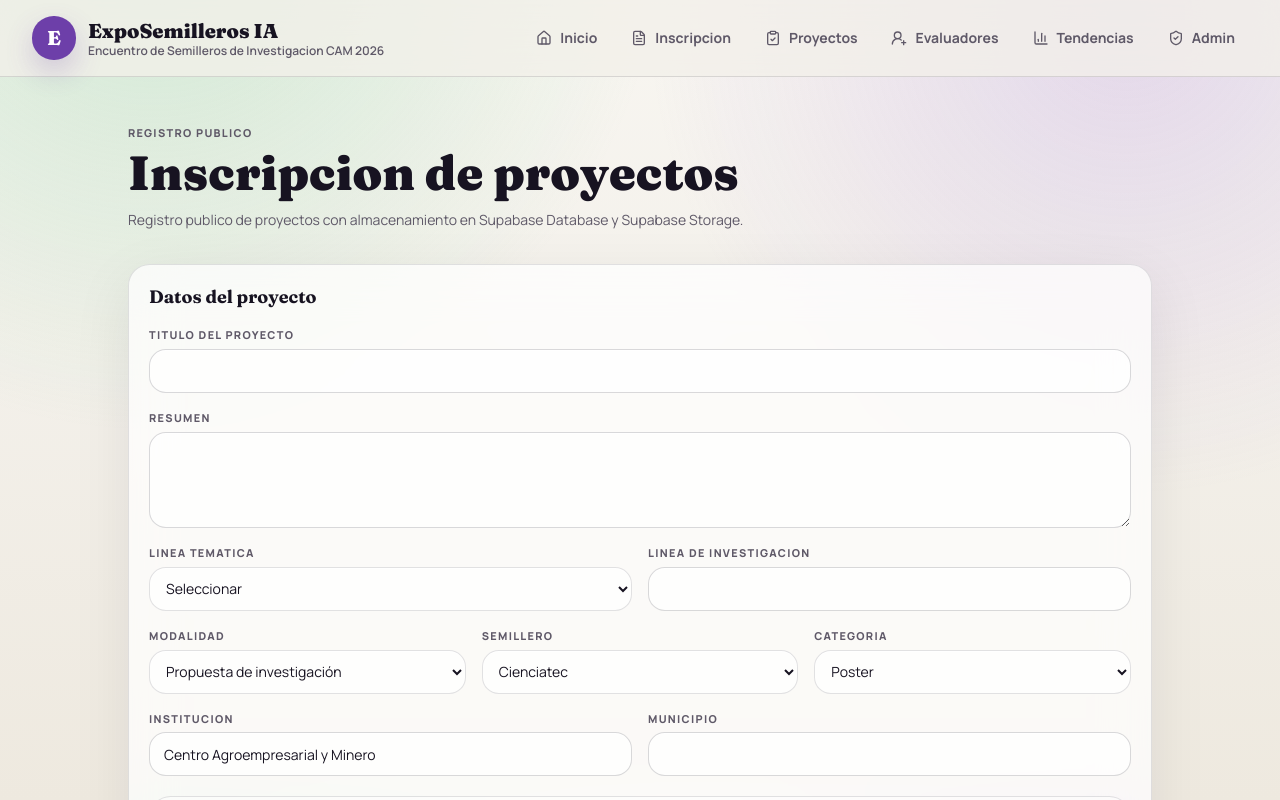
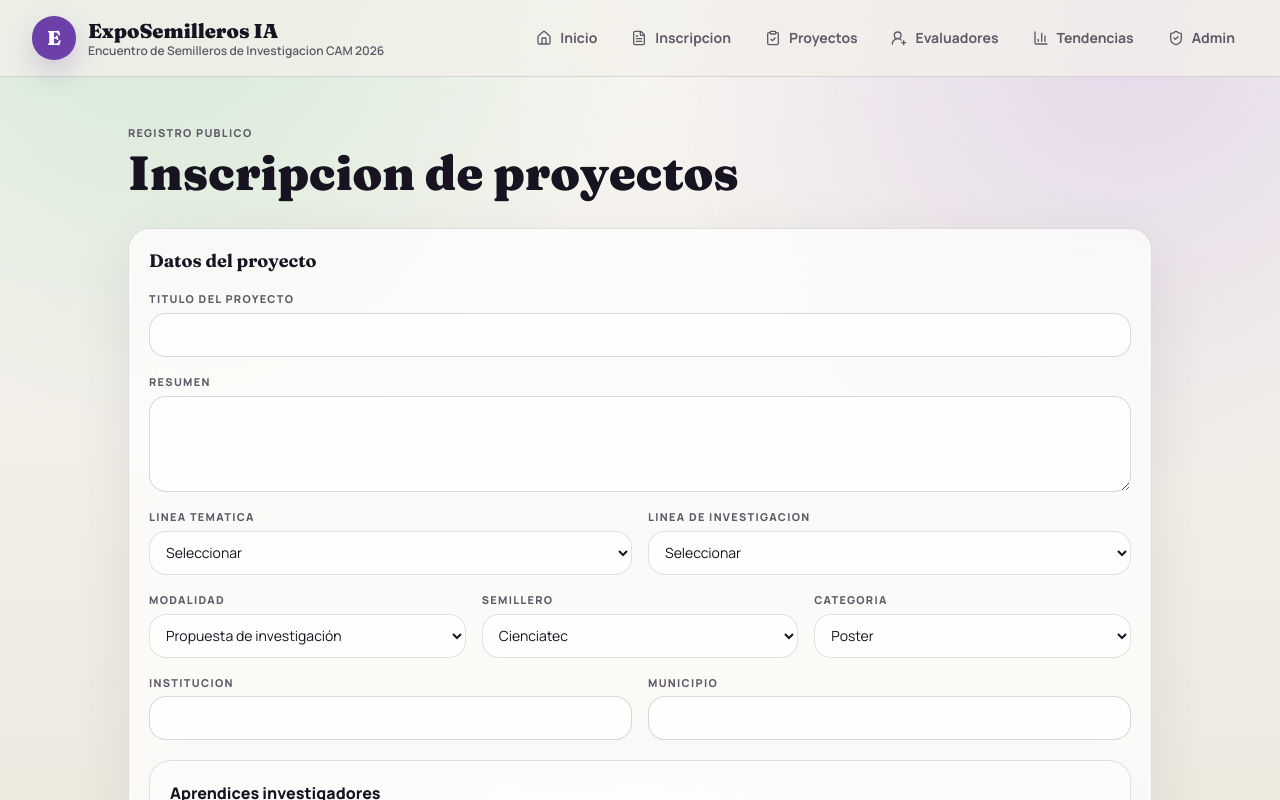
Before and after one commit to transversaltic2025-ui/exposemilleros-cam-ia, a Next.js app: page /inscripcion in a window 1280 px wide. Shown: the top 800 px of the page. Built offline with nearby package versions, Linux system fonts and the light colour scheme.

Commit message:
Corregir opciones y textos del formulario de inscripcion

```diff
--- a/app/admin/certificados/page.tsx
+++ b/app/admin/certificados/page.tsx
@@ -32,7 +32,7 @@ export default async function AdminCertificadosPage() {
 
   const participantes = proyectos.reduce((total, proyecto) => total + proyecto.integrantes.length, 0);
   const ponentes = proyectos
-    .filter((proyecto) => ["Ponencia", "Oral"].includes(proyecto.categoria_presentacion))
+    .filter((proyecto) => proyecto.categoria_presentacion === "Ponencia oral")
     .reduce((total, proyecto) => total + proyecto.integrantes.length, 0);
   const instructores = new Set(
     proyectos.flatMap((proyecto) => [
@@ -80,7 +80,7 @@ export default async function AdminCertificadosPage() {
 
       <div className="grid gap-4 md:grid-cols-3 xl:grid-cols-6">
         <MetricCard label="Participantes" value={participantes} detail="Aprendices registrados" />
-        <MetricCard label="Ponentes" value={ponentes} detail="Ponencia u oral" accent="secondary" />
+        <MetricCard label="Ponentes" value={ponentes} detail="Ponencia oral" accent="secondary" />
         <MetricCard label="Instructores" value={instructores} detail="Responsables unicos" accent="mint" />
         <MetricCard label="Evaluadores" value={evaluadoresConEvaluacion} detail="Con evaluacion" accent="success" />
         <MetricCard label="Generados" value={generados} detail="PDF creados" />
--- a/app/api/projects/register/route.ts
+++ b/app/api/projects/register/route.ts
@@ -15,6 +15,7 @@ const optionalEmail = z.union([z.string().email(), z.literal("")]).optional();
 const schema = z.object({
   nombre_proyecto: z.string().min(5),
   linea_tematica: z.string().min(1),
+  linea_investigacion: z.string().min(1),
   modalidad_participacion: z.string().min(1),
   semillero: z.string().min(1),
   institucion: z.string().min(2),
@@ -200,6 +201,7 @@ function normalizeRegistrationPayload(source: Record<string, unknown>) {
   return {
     nombre_proyecto: textAlias(source, ["nombre_proyecto", "nombreProyecto", "titulo"]),
     linea_tematica: textAlias(source, ["linea_tematica", "lineaTematica", "area_conocimiento"]),
+    linea_investigacion: textAlias(source, ["linea_investigacion", "lineaInvestigacion"]),
     modalidad_participacion: textAlias(source, [
       "modalidad_participacion",
       "modalidadParticipacion",
--- a/app/inscripcion/inscripcion-form.tsx
+++ b/app/inscripcion/inscripcion-form.tsx
@@ -13,6 +13,7 @@ import { Label } from "@/components/ui/label";
 import { Textarea } from "@/components/ui/textarea";
 import {
   CATEGORIAS_PRESENTACION,
+  LINEAS_INVESTIGACION,
   LINEAS_TEMATICAS,
   MODALIDADES_PARTICIPACION,
   SEMILLEROS,
@@ -26,7 +27,7 @@ const schema = z.object({
   titulo: z.string().min(5, "Escribe el titulo del proyecto."),
   resumen: z.string().min(30, "Incluye un resumen mas completo."),
   area_conocimiento: z.string().min(1, "Selecciona un area."),
-  linea_investigacion: z.string().min(3, "Indica la linea."),
+  linea_investigacion: z.string().min(1, "Selecciona la linea de investigacion."),
   modalidad_participacion: z.string().min(1, "Selecciona una modalidad."),
   semillero: z.string().min(1, "Selecciona un semillero."),
   categoria_presentacion: z.string().min(1, "Selecciona una categoria."),
@@ -386,7 +387,16 @@ export function InscripcionForm() {
         </div>
         <div className="grid gap-2">
           <Label htmlFor="linea_investigacion">Linea de investigacion</Label>
-          <Input id="linea_investigacion" {...register("linea_investigacion")} />
+          <select
+            id="linea_investigacion"
+            className="h-11 rounded-xl border border-[var(--color-border)] bg-white/70 px-3 text-sm"
+            {...register("linea_investigacion")}
+          >
+            <option value="">Seleccionar</option>
+            {LINEAS_INVESTIGACION.map((linea) => (
+              <option key={linea}>{linea}</option>
+            ))}
+          </select>
           <ErrorText message={errors.linea_investigacion?.message} />
         </div>
       </div>
@@ -400,7 +410,7 @@ export function InscripcionForm() {
       <div className="grid gap-4 md:grid-cols-2">
         <div className="grid gap-2">
           <Label htmlFor="institucion">Institucion</Label>
-          <Input id="institucion" defaultValue="Centro Agroempresarial y Minero" {...register("institucion")} />
+          <Input id="institucion" {...register("institucion")} />
           <ErrorText message={errors.institucion?.message} />
         </div>
         <div className="grid gap-2">
--- a/app/inscripcion/page.tsx
+++ b/app/inscripcion/page.tsx
@@ -9,9 +9,6 @@ export default function InscripcionPage() {
         <div className="mb-8">
           <p className="expo-eyebrow">Registro publico</p>
           <h1 className="expo-page-title mt-2">Inscripcion de proyectos</h1>
-          <p className="mt-3 max-w-2xl text-sm leading-6 text-[var(--color-muted)]">
-            Registro publico de proyectos con almacenamiento en Supabase Database y Supabase Storage.
-          </p>
         </div>
         <Card>
           <CardHeader>
--- a/lib/certificates/generate.ts
+++ b/lib/certificates/generate.ts
@@ -150,7 +150,7 @@ async function getProjectCandidates(tipoCertificado: CertificateType) {
   const eligibleProjects =
     tipoCertificado === "Ponente"
       ? projects.filter((project) =>
-          ["Ponencia", "Oral"].includes(String(project.categoria_presentacion ?? "")),
+          String(project.categoria_presentacion ?? "") === "Ponencia oral",
         )
       : projects;
 
--- a/lib/constants.ts
+++ b/lib/constants.ts
@@ -11,6 +11,11 @@ export const LINEAS_TEMATICAS = [
   "Agroindustria",
 ] as const;
 
+export const LINEAS_INVESTIGACION = [
+  "Extensión agropecuaria, desarrollo social y pedagógico",
+  "Innovación agroindustrial sostenible",
+] as const;
+
 export const MODALIDADES_PARTICIPACION = [
   "Propuesta de investigación",
   "Proyecto en ejecución",
@@ -19,7 +24,7 @@ export const MODALIDADES_PARTICIPACION = [
 
 export const SEMILLEROS = [
   "Cienciatec",
-  "AgroinvLab",
+  "AgroadminLab",
   "Aspillanos",
   "Tecnobioma",
   "Administrativo Naranjos",
@@ -34,8 +39,7 @@ export const SEMILLEROS = [
 export const CATEGORIAS_PRESENTACION = [
   "Poster",
   "Prototipo",
-  "Ponencia",
-  "Oral",
+  "Ponencia oral",
 ] as const;
 
 export const OPCIONES_SI_NO = ["Sí", "No"] as const;
@@ -73,6 +77,7 @@ export const ESTADOS_ASIGNACION = [
 ] as const;
 
 export type LineaTematica = (typeof LINEAS_TEMATICAS)[number];
+export type LineaInvestigacion = (typeof LINEAS_INVESTIGACION)[number];
 export type ModalidadParticipacion = (typeof MODALIDADES_PARTICIPACION)[number];
 export type Semillero = (typeof SEMILLEROS)[number];
 export type CategoriaPresentacion = (typeof CATEGORIAS_PRESENTACION)[number];
--- a/lib/mock-data.ts
+++ b/lib/mock-data.ts
@@ -21,11 +21,11 @@ export const proyectosMock: Project[] = [
       "Sistema de bajo costo para monitorear humedad del suelo y optimizar riego en unidades productivas de formación.",
     linea_tematica: "Agrícola",
     area_conocimiento: "Agrícola",
-    linea_investigacion: "Agrícola",
+    linea_investigacion: "Innovación agroindustrial sostenible",
     modalidad_participacion: "Proyecto en ejecución",
-    semillero: "AgroinvLab",
+    semillero: "AgroadminLab",
     categoria_presentacion: "Prototipo",
-    institucion: "Centro Agroempresarial y Minero",
+    institucion: "SENA",
     municipio: "Pitalito",
     participantes: [
       { nombre: "Laura Medina", documento: "1001001001" },
@@ -52,11 +52,11 @@ export const proyectosMock: Project[] = [
       "Prototipo educativo que identifica residuos aprovechables y promueve hábitos de separación en ambientes de aprendizaje.",
     linea_tematica: "Tecnología e innovación",
     area_conocimiento: "Tecnología e innovación",
-    linea_investigacion: "Tecnología e innovación",
+    linea_investigacion: "Innovación agroindustrial sostenible",
     modalidad_participacion: "Proyecto terminado",
     semillero: "Tecnobioma",
-    categoria_presentacion: "Ponencia",
-    institucion: "Centro Agroempresarial y Minero",
+    categoria_presentacion: "Ponencia oral",
+    institucion: "SENA",
     municipio: "Neiva",
     participantes: [
       { nombre: "Andrés Cárdenas", documento: "1002002001" },
@@ -82,11 +82,11 @@ export const proyectosMock: Project[] = [
       "Aprovechamiento de residuos agroindustriales para formular un bioinsumo aplicable a cultivos locales.",
     linea_tematica: "Ambiental",
     area_conocimiento: "Ambiental",
-    linea_investigacion: "Ambiental",
+    linea_investigacion: "Innovación agroindustrial sostenible",
     modalidad_participacion: "Proyecto en ejecución",
     semillero: "Ambiental",
     categoria_presentacion: "Poster",
-    institucion: "Centro Agroempresarial y Minero",
+    institucion: "SENA",
     municipio: "La Plata",
     participantes: [
       { nombre: "Natalia Torres", documento: "1003003001" },
@@ -112,11 +112,11 @@ export const proyectosMock: Project[] = [
       "Herramienta de organización operativa para mejorar turnos, inventarios y seguimiento comercial en ferias locales.",
     linea_tematica: "Administrativa",
     area_conocimiento: "Administrativa",
-    linea_investigacion: "Administrativa",
+    linea_investigacion: "Innovación agroindustrial sostenible",
     modalidad_participacion: "Propuesta de investigación",
     semillero: "Administrativo Naranjos",
-    categoria_presentacion: "Oral",
-    institucion: "Centro Agroempresarial y Minero",
+    categoria_presentacion: "Ponencia oral",
+    institucion: "SENA",
     municipio: "Garzón",
     participantes: [{ nombre: "Camila Duarte", documento: "1004004001" }],
     integrantes: ["Camila Duarte"],
@@ -139,11 +139,11 @@ export const proyectosMock: Project[] = [
       "Dispositivo de seguimiento de temperatura y actividad para fortalecer prácticas apícolas seguras.",
     linea_tematica: "Apícola",
     area_conocimiento: "Apícola",
-    linea_investigacion: "Apícola",
+    linea_investigacion: "Innovación agroindustrial sostenible",
     modalidad_participacion: "Proyecto en ejecución",
     semillero: "Aspillanos",
     categoria_presentacion: "Prototipo",
-    institucion: "Centro Agroempresarial y Minero",
+    institucion: "SENA",
     municipio: "Campoalegre",
     participantes: [
       { nombre: "Sofía Molina", documento: "1005005001" },
@@ -169,11 +169,11 @@ export const proyectosMock: Project[] = [
       "Seguimiento de humedad, luminosidad y temperatura para mejorar la germinación en viveros de aprendizaje.",
     linea_tematica: "Agrícola",
     area_conocimiento: "Agrícola",
-    linea_investigacion: "Agrícola",
+    linea_investigacion: "Innovación agroindustrial sostenible",
     modalidad_participacion: "Proyecto en ejecución",
     semillero: "Agrícola",
     categoria_presentacion: "Poster",
-    institucion: "Centro Agroempresarial y Minero",
+    institucion: "SENA",
     municipio: "Rivera",
     participantes: [{ nombre: "Julián Patiño", documento: "1006006001" }],
     integrantes: ["Julián Patiño"],
@@ -196,11 +196,11 @@ export const proyectosMock: Project[] = [
       "Aplicación de seguimiento para labores, insumos y observaciones técnicas en parcelas demostrativas de café.",
     linea_tematica: "Agrícola",
     area_conocimiento: "Agrícola",
-    linea_investigacion: "Agrícola",
+    linea_investigacion: "Innovación agroindustrial sostenible",
     modalidad_participacion: "Propuesta de investigación",
     semillero: "Cienciatec",
-    categoria_presentacion: "Oral",
-    institucion: "Centro Agroempresarial y Minero",
+    categoria_presentacion: "Ponencia oral",
+    institucion: "SENA",
     municipio: "Timaná",
     participantes: [{ nombre: "Mariana Tovar", documento: "1007007001" }],
     integrantes: ["Mariana Tovar"],
@@ -570,7 +570,7 @@ export const analisisIAMock: AIAnalysis[] = [
 
 export const logisticaMock: EventLogistics = {
   fecha_evento: "2026-05-22",
-  sede: "Centro Agroempresarial y Minero",
+  sede: "SENA",
   aulas_requeridas: 6,
   mesas_evaluacion: 12,
   franjas: [
--- a/lib/supabase/queries.ts
+++ b/lib/supabase/queries.ts
@@ -109,6 +109,7 @@ function normalizeProject(row: Record<string, unknown>): Project {
   const codigo = toStringValue(row.codigo_proyecto);
   const nombre = toStringValue(row.nombre_proyecto);
   const linea = toStringValue(row.linea_tematica) as Project["linea_tematica"];
+  const lineaInvestigacion = toStringValue(row.linea_investigacion);
   const createdAt = toStringValue(row.created_at) || new Date().toISOString();
 
   return {
@@ -156,7 +157,7 @@ function normalizeProject(row: Record<string, unknown>): Project {
     titulo: nombre,
     resumen: toStringValue(row.observaciones_adicionales),
     area_conocimiento: linea,
-    linea_investigacion: linea,
+    linea_investigacion: lineaInvestigacion || linea,
     participantes: aprendizNombres.map((nombreParticipante, index) => ({
       nombre: nombreParticipante,
       documento: toStringValue(row[`aprendiz_${index + 1}_documento`]),
@@ -549,6 +550,7 @@ export async function createProject(input: {
   codigo_proyecto: string;
   nombre_proyecto: string;
   linea_tematica: string;
+  linea_investigacion?: string;
   modalidad_participacion: string;
   semillero: string;
   institucion: string;
@@ -603,6 +605,7 @@ export async function createProject(input: {
     codigo_proyecto: input.codigo_proyecto,
     nombre_proyecto: input.nombre_proyecto,
     linea_tematica: input.linea_tematica,
+    linea_investigacion: input.linea_investigacion ?? "",
     modalidad_participacion: input.modalidad_participacion,
     semillero: input.semillero,
     institucion: input.institucion,
--- a/types/project-registration.ts
+++ b/types/project-registration.ts
@@ -1,5 +1,6 @@
 import type {
   CategoriaPresentacion,
+  LineaInvestigacion,
   LineaTematica,
   ModalidadParticipacion,
   OpcionSiNo,
@@ -18,6 +19,7 @@ export interface ProjectRegistrationInput {
   codigo_proyecto?: string;
   nombre_proyecto: string;
   linea_tematica: LineaTematica;
+  linea_investigacion?: LineaInvestigacion | string;
   modalidad_participacion: ModalidadParticipacion;
   semillero: Semillero;
   institucion: string;
--- a/types/project.ts
+++ b/types/project.ts
@@ -3,6 +3,7 @@ import type {
   EstadoAnalisisIA,
   EstadoEvaluacionHumana,
   EstadoProyecto,
+  LineaInvestigacion,
   LineaTematica,
   ModalidadParticipacion,
   Semillero,
@@ -80,7 +81,7 @@ export interface Project {
   titulo: string;
   resumen?: string;
   area_conocimiento: LineaTematica;
-  linea_investigacion?: LineaTematica | string;
+  linea_investigacion?: LineaInvestigacion | string;
   participantes: ProjectParticipant[];
   integrantes: string[];
   estado: EstadoProyecto;
```
Also changed, not shown: 1 other file (tests, documents, lock files or other folders).
